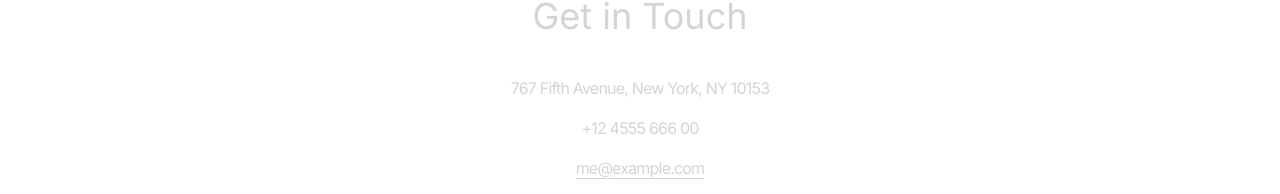
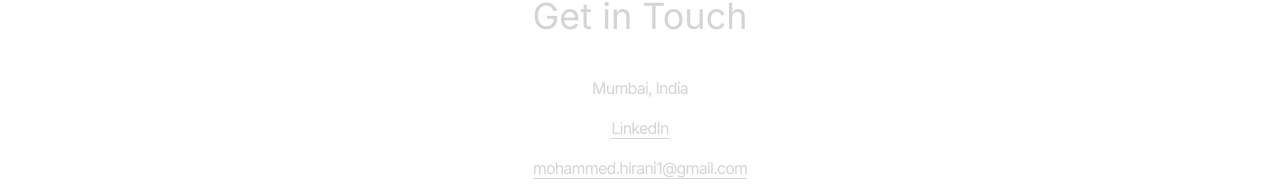
Before and after one commit to Cruel-Crab/portfolio-website, a React (Vite) app: page / in a window 1280 px wide. Shown: the part 4155-4349 px from the top of the page. Built offline with nearby package versions, Linux system fonts and the light colour scheme.

Commit message:
refactor: update contact details

```diff
--- a/src/components/Contact.jsx
+++ b/src/components/Contact.jsx
@@ -3,11 +3,27 @@ import { CONTACT } from "../constants"
 const Contact = () => {
   return (
     <div className="border-b border-neutral-900 pb-4">
-        <h2 className="my-10 text-center text-4xl">Get in Touch</h2>
+      <h2 className="my-10 text-center text-4xl">Get in Touch</h2>
       <div className="text-center tracking-tighter">
         <p className="my-4">{CONTACT.address}</p>
-        <p className="my-4">{CONTACT.phoneNo}</p>
-        <a href="#" className="border-b">{CONTACT.email}</a>
+        <div className="my-4">
+          <a
+            href={CONTACT.linkedin}
+            target="_blank"
+            rel="noopener noreferrer"
+            className="border-b hover:text-blue-400 transition"
+          >
+            LinkedIn
+          </a>
+        </div>
+        <div>
+          <a
+            href={`mailto:${CONTACT.email}`}
+            className="border-b hover:text-blue-400 transition"
+          >
+            {CONTACT.email}
+          </a>
+        </div>
       </div>
     </div>
   )
--- a/src/constants/index.js
+++ b/src/constants/index.js
@@ -64,7 +64,7 @@ export const PROJECTS = [
 ];
 
 export const CONTACT = {
-  address: "767 Fifth Avenue, New York, NY 10153 ",
-  phoneNo: "+12 4555 666 00 ",
-  email: "me@example.com",
+  address: "Mumbai, India",
+  email: "mohammed.hirani1@gmail.com",
+  linkedin: "https://www.linkedin.com/in/mohammedhirani",
 };
```
